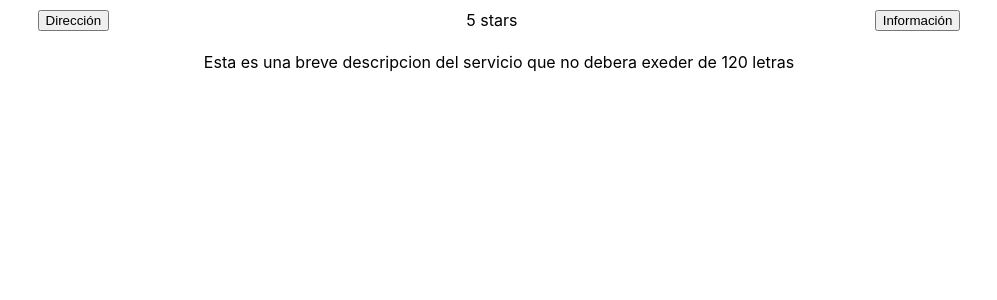
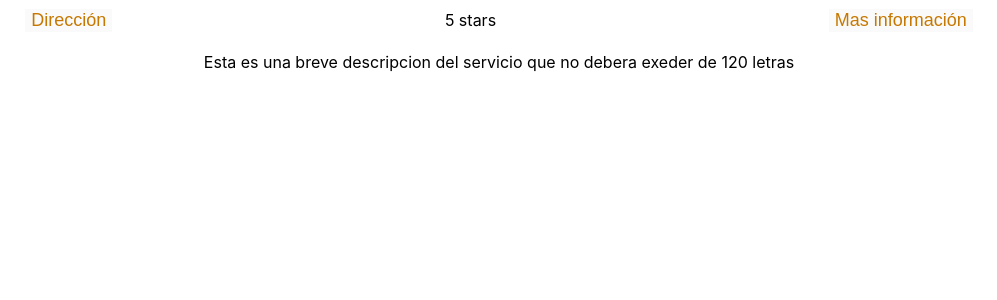
Before and after one commit to moctezumadaniel/tuservicio, a Next.js app: page /Customer_profile_template/MoreInformation in a window 1280 px wide. Shown: the top 300 px of the page, without its empty margins (141-1138 px from the left). Built offline with nearby package versions, Linux system fonts and the light colour scheme.

Commit message:
main styles of the top bar and more info bar

```diff
--- a/pages/Customer_profile_template/MoreInformation.js
+++ b/pages/Customer_profile_template/MoreInformation.js
@@ -3,14 +3,14 @@ import styles from '../../styles/CustomerProfileTemplate.module.css'
 function MoreInformation (){
     const directionDescription = "Dirección";
     const serviceScore = "5 stars";
-    const moreInformationDescription = "Información"
+    const moreInformationDescription = "Mas información"
     const briefDescription = "Esta es una breve descripcion del servicio que no debera exeder de 120 letras"
     return(
         <div>
             <div className={styles.MoreInformationContainer}>
-                <button>{directionDescription}</button>
+                <button className={styles.AddressButton}>{directionDescription}</button>
                 <div>{serviceScore}</div>
-                <button>{moreInformationDescription}</button>
+                <button className={styles.MoreInformationButton}>{moreInformationDescription}</button>
             </div>
             <div className={styles.BriefDescription}>{briefDescription}</div>
         </div>
--- a/styles/CustomerProfileTemplate.module.css
+++ b/styles/CustomerProfileTemplate.module.css
@@ -5,7 +5,22 @@
     align-items: center;
     height: 150px;
 }
+.MessageButton{
+    background-color: #FAFAFA;
+    color:#026ED2;
+    outline: none;
+    border: none;
+    font-size: large;
 
+}
+
+.PhoneCallButton{
+    background-color: #FAFAFA;
+    color:#026ED2;
+    outline: none;
+    border: none;
+    font-size: large;
+}
 /*SCORE OF THE SERVICES AND BUTTONS TO DISPLAY MORE INFORMATION*/
 
 .MoreInformationContainer{
@@ -24,6 +39,22 @@
     text-justify: center;
     margin-bottom: 20px;
 
+}
+
+.AddressButton{
+    background-color: #FAFAFA;
+    color: #C67802;
+    outline: none;
+    border: none;
+    font-size: large;
+}
+
+.MoreInformationButton{
+    background-color: #FAFAFA;
+    color: #C67802;
+    outline: none;
+    border: none;
+    font-size: large;
 }
 
 /*TAB BUTTONS FOR THE MAIN INFORMATION OF THE SERVICES*/
```
Also changed, not shown: pages/Customer_profile_template/Top_description.js (+2 -2 lines).
